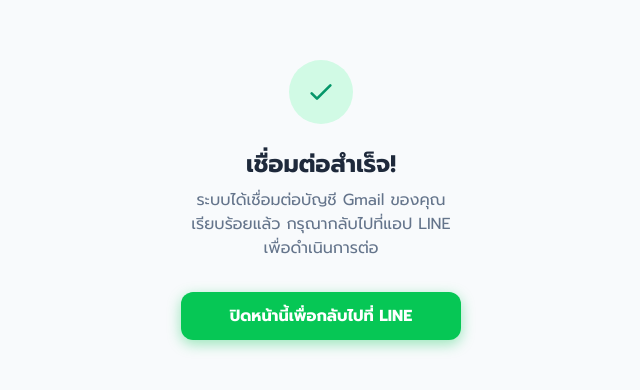
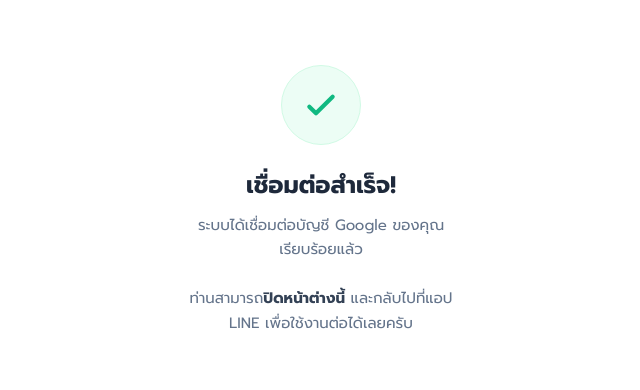
Before and after one commit to nnuster45/Cashchills, a Next.js app: page /google-sync-success in a window 1280 px wide. Shown: the part 200-590 px from the top of the page, without its empty margins (319-959 px from the left). Built offline with nearby package versions, Linux system fonts and the light colour scheme.

Commit message:
fix: simplify success page, add loader to connect button

```diff
--- a/app/google-sync-success/page.tsx
+++ b/app/google-sync-success/page.tsx
@@ -4,34 +4,19 @@
 import { Button } from '@/components/ui/button'
 
 export default function GoogleSyncSuccessPage() {
-  useEffect(() => {
-    // Attempt to close the window automatically
-    const timer = setTimeout(() => {
-      window.close()
-    }, 3000)
-    return () => clearTimeout(timer)
-  }, [])
-
   return (
-    <div className="min-h-screen bg-slate-50 flex flex-col items-center justify-center p-6 text-center">
-      <div className="w-16 h-16 bg-emerald-100 rounded-full flex items-center justify-center mb-6">
-        <svg className="w-8 h-8 text-emerald-600" fill="none" viewBox="0 0 24 24" stroke="currentColor">
-          <path strokeLinecap="round" strokeLinejoin="round" strokeWidth={2} d="M5 13l4 4L19 7" />
+    <div className="min-h-screen bg-white flex flex-col items-center justify-center p-6 text-center">
+      <div className="w-20 h-20 bg-emerald-50 rounded-full flex items-center justify-center mb-6 border border-emerald-100">
+        <svg className="w-10 h-10 text-emerald-500" fill="none" viewBox="0 0 24 24" stroke="currentColor">
+          <path strokeLinecap="round" strokeLinejoin="round" strokeWidth={2.5} d="M5 13l4 4L19 7" />
         </svg>
       </div>
-      <h1 className="text-2xl font-bold text-slate-800 mb-2">เชื่อมต่อสำเร็จ!</h1>
-      <p className="text-slate-500 mb-8 max-w-[280px]">
-        ระบบได้เชื่อมต่อบัญชี Gmail ของคุณเรียบร้อยแล้ว กรุณากลับไปที่แอป LINE เพื่อดำเนินการต่อ
+      <h1 className="text-2xl font-bold text-slate-800 mb-3">เชื่อมต่อสำเร็จ!</h1>
+      <p className="text-slate-500 max-w-[280px] text-[15px] leading-relaxed">
+        ระบบได้เชื่อมต่อบัญชี Google ของคุณเรียบร้อยแล้ว
+        <br/><br/>
+        ท่านสามารถ<strong className="text-slate-700">ปิดหน้าต่างนี้</strong> และกลับไปที่แอป LINE เพื่อใช้งานต่อได้เลยครับ
       </p>
-
-      <div className="flex flex-col gap-3 w-full max-w-[280px]">
-        <Button
-          onClick={() => window.close()}
-          className="w-full bg-[#06C755] hover:bg-[#05b34c] text-white h-12 rounded-xl font-bold text-base shadow-[0_4px_14px_rgba(6,199,85,0.4)]"
-        >
-          ปิดหน้านี้เพื่อกลับไปที่ LINE
-        </Button>
-      </div>
     </div>
   )
 }
--- a/app/page.tsx
+++ b/app/page.tsx
@@ -726,6 +726,7 @@
   const [emailSyncConfig, setEmailSyncConfig] = useState<EmailSyncConfigData | null>(null)
   const [dateFilterOpen, setDateFilterOpen] = useState(false)
   const [showGoogleConsent, setShowGoogleConsent] = useState(false)
+  const [isConnectingGoogle, setIsConnectingGoogle] = useState(false)
   const [selectedGoogleServices, setSelectedGoogleServices] = useState({
     gmail: true,
     sheets: false,
@@ -902,6 +903,8 @@
 
     if (services.length === 0) return;
 
+    setIsConnectingGoogle(true);
+
     // Detect LINE in-app browser via User-Agent
     const isLINEBrowser = /Line\//i.test(navigator.userAgent);
 
@@ -918,6 +921,7 @@
         const data = await res.json();
         if (!data?.url) {
           setSyncStatus('ไม่สามารถสร้างลิงก์เชื่อมต่อ Google ได้');
+          setIsConnectingGoogle(false);
           return;
         }
 
@@ -952,10 +956,13 @@
         }
       } catch (e: any) {
         setSyncStatus(`เกิดข้อผิดพลาด: ${e.message || 'ไม่ทราบสาเหตุ'}`);
+      } finally {
+        setIsConnectingGoogle(false);
       }
     } else {
       // Desktop / normal browser - direct redirect
       window.location.href = connectUrl;
+      // We don't need to set isConnectingGoogle to false here because the page will redirect
     }
   }
 
@@ -1253,13 +1260,21 @@
             </div>
           </div>
           <div className="flex gap-2 justify-end mt-2">
-            <Button variant="outline" onClick={() => setShowGoogleConsent(false)}>ยกเลิก</Button>
+            <Button variant="outline" onClick={() => setShowGoogleConsent(false)} disabled={isConnectingGoogle}>ยกเลิก</Button>
             <Button
               onClick={confirmGoogleConnect}
-              disabled={!selectedGoogleServices.gmail && !selectedGoogleServices.sheets && !selectedGoogleServices.drive}
+              disabled={isConnectingGoogle || (!selectedGoogleServices.gmail && !selectedGoogleServices.sheets && !selectedGoogleServices.drive)}
               style={{ background: 'hsl(160 85% 35%)' }}
+              className="min-w-[120px]"
             >
-              ดำเนินการต่อ
+              {isConnectingGoogle ? (
+                <>
+                  <FiLoader className="h-4 w-4 mr-2 animate-spin" />
+                  กำลังโหลด...
+                </>
+              ) : (
+                'ดำเนินการต่อ'
+              )}
             </Button>
           </div>
         </DialogContent>
```
